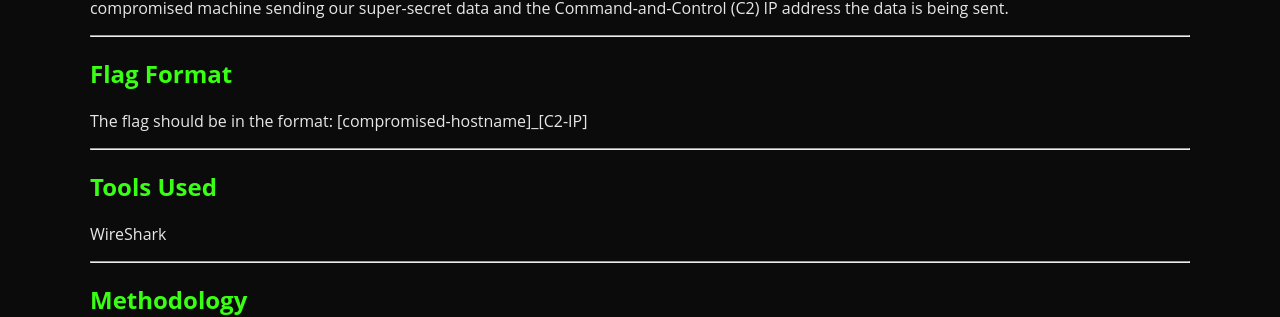
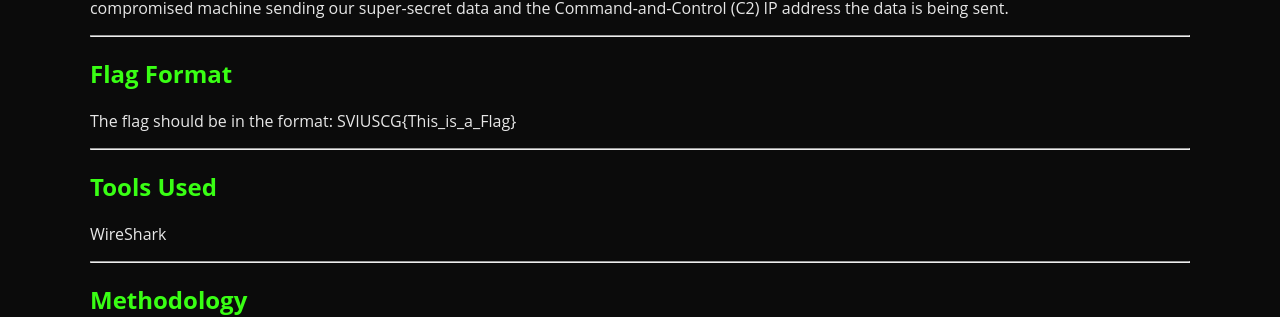
Before and after one commit to glsanclem/2026-US-Cyber-Open-CTF, a Jekyll site: the page built from main_challenges/d5-ahoy-pcapn.md, in a window 1280 px wide and 900 px high, scrolled down 654 px. Shown: the part 150-467 px from the top of the window. Built offline with Jekyll 4.4.1, drawn with Linux system fonts in a browser that asks for light colours.

Commit message:
Update flag format in d5-ahoy-pcapn.md

```diff
--- a/main_challenges/d5-ahoy-pcapn.md
+++ b/main_challenges/d5-ahoy-pcapn.md
@@ -26,7 +26,7 @@ This challenge is to identify which machine is sending the stolen data out of yo
 ---
 
 ## Flag Format
-The flag should be in the format: [compromised-hostname]_[C2-IP]
+The flag should be in the format: SVIUSCG{This_is_a_Flag}
 
 ---
 
```
